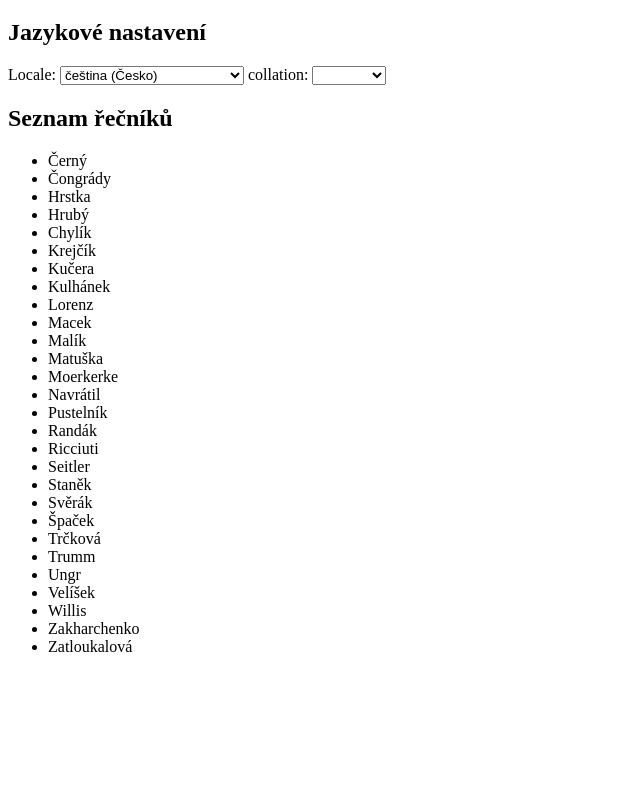
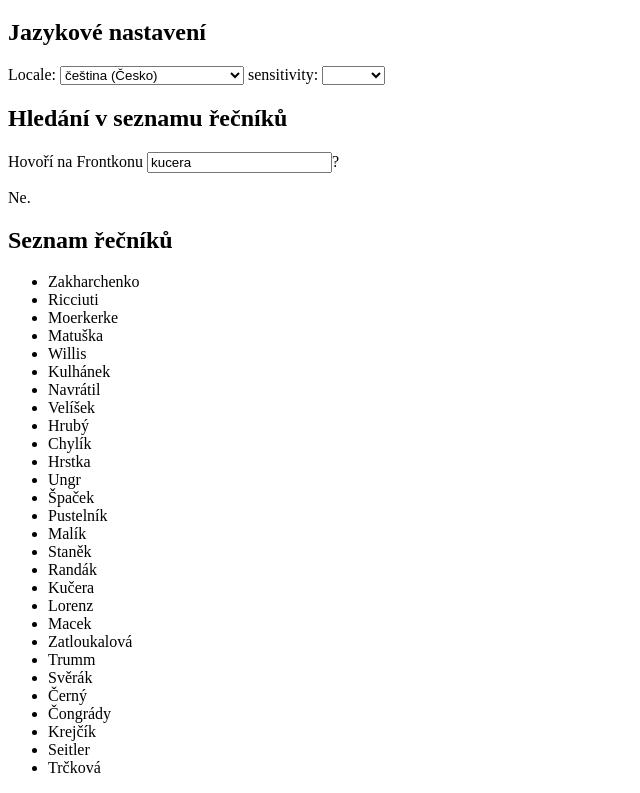
Before and after one commit to ondrakucera/frontkon-2025-vicejazycnost-intl, a website with bundled scripts: page Collator-search.html in a window 1280 px wide. Shown: the part 61-854 px from the top of the page, without its empty margins (0-640 px from the left). Before the commit the page ends 800 px from the top, so only its background shows below. Built offline with nearby package versions, Linux system fonts and the light colour scheme.

Commit message:
Add example of searching with Intl.Collator

```diff
--- /dev/null
+++ b/Collator-common.js
@@ -0,0 +1,32 @@
+const speakers = [
+	"Zakharchenko",
+	"Ricciuti",
+	"Moerkerke",
+	"Matuška",
+	"Willis",
+	"Kulhánek",
+	"Navrátil",
+	"Velíšek",
+	"Hrubý",
+	"Chylík",
+	"Hrstka",
+	"Ungr",
+	"Špaček",
+	"Pustelník",
+	"Malík",
+	"Staněk",
+	"Randák",
+	"Kučera",
+	"Lorenz",
+	"Macek",
+	"Zatloukalová",
+	"Trumm",
+	"Svěrák",
+	"Černý",
+	"Čongrády",
+	"Krejčík",
+	"Seitler",
+	"Trčková",
+];
+
+export { speakers };
--- a/Collator.html
+++ b/Collator-search.html
@@ -4,7 +4,7 @@
 		<meta charset="UTF-8" />
 		<meta name="viewport" content="width=device-width, initial-scale=1" />
 		<title>Vícejazyčnost s použitím standardního objektu Intl</title>
-		<script src="Collator.js" type="module"></script>
+		<script src="Collator-search.js" type="module"></script>
 	</head>
 	<body>
 		<h1>Intl.Collator</h1>
@@ -17,11 +17,17 @@
 					<select id="locale"></select
 				></label>
 				<label
-					>collation:
-					<select id="collation"></select
+					>sensitivity:
+					<select id="sensitivity"></select
 				></label>
 			</p>
 		</form>
+
+		<h2>Hledání v seznamu řečníků</h2>
+		<p>
+			<label>Hovoří na Frontkonu <input type="text" id="speaker" />?</label>
+		</p>
+		<p id="speaker-yes-no"></p>
 
 		<h2>Seznam řečníků</h2>
 		<ul id="speakers"></ul>
--- /dev/null
+++ b/Collator-search.js
@@ -0,0 +1,67 @@
+"use strict";
+
+import { speakers } from "./Collator-common.js";
+import { locales } from "./Locale-common.js";
+
+const sensitivities = ["base", "accent", "case", "variant"];
+
+/** @type {Intl.Collator} */
+let collator;
+let speaker = "kucera";
+
+/** @type {HTMLSelectElement} */
+let localeElement, sensitivityElement, speakerElement;
+/** @type {HTMLElement} */
+let speakersElement, speakerYesNoElement;
+
+const populateFormElements = () => {
+	const displayNames = new Intl.DisplayNames("cs", { type: "language" });
+	localeElement.innerHTML = locales
+		.map((locale, index) => `<option value="${index}">${displayNames.of(locales[index])}</option>`)
+		.join("");
+	sensitivityElement.innerHTML =
+		"<option></option>" +
+		sensitivities.map((sensitivity, index) => `<option value="${index}">${sensitivity}</option>`).join("");
+};
+
+const updateCollator = (withoutRerendering = false) => {
+	const options = { usage: "search" };
+	if (sensitivityElement.value !== "") {
+		options.sensitivity = sensitivities[Number(sensitivityElement.value)];
+	}
+
+	collator = new Intl.Collator(locales[Number(localeElement.value)], options);
+
+	if (!withoutRerendering) {
+		rerender();
+	}
+};
+
+const updateSpeaker = (withoutRerendering = false) => {
+	speaker = speakerElement.value;
+
+	if (!withoutRerendering) {
+		rerender();
+	}
+};
+
+const rerender = () => {
+	speakerYesNoElement.innerHTML = speakers.some((speakerItem) => collator.compare(speaker, speakerItem) === 0)
+		? "Ano."
+		: "Ne.";
+};
+
+localeElement = document.getElementById("locale");
+sensitivityElement = document.getElementById("sensitivity");
+[localeElement, sensitivityElement].forEach((element) => element.addEventListener("change", () => updateCollator()));
+speakerElement = document.getElementById("speaker");
+speakerElement.value = speaker;
+speakerElement.addEventListener("input", () => updateSpeaker());
+speakerYesNoElement = document.getElementById("speaker-yes-no");
+speakersElement = document.getElementById("speakers");
+speakersElement.innerHTML = speakers.map((speaker) => `<li>${speaker}</li>`).join("");
+
+populateFormElements();
+updateCollator(true);
+updateSpeaker(true);
+rerender();
--- a/Collator.js
+++ b/Collator-sort.js
@@ -1,38 +1,9 @@
 "use strict";
 
+import { speakers } from "./Collator-common.js";
 import { locales } from "./Locale-common.js";
 
 const collations = Intl.supportedValuesOf("collation");
-const speakers = [
-	"Zakharchenko",
-	"Ricciuti",
-	"Moerkerke",
-	"Matuška",
-	"Willis",
-	"Kulhánek",
-	"Navrátil",
-	"Velíšek",
-	"Hrubý",
-	"Chylík",
-	"Hrstka",
-	"Ungr",
-	"Špaček",
-	"Pustelník",
-	"Malík",
-	"Staněk",
-	"Randák",
-	"Kučera",
-	"Lorenz",
-	"Macek",
-	"Zatloukalová",
-	"Trumm",
-	"Svěrák",
-	"Černý",
-	"Čongrády",
-	"Krejčík",
-	"Seitler",
-	"Trčková",
-];
 
 /** @type {Intl.Collator} */
 let collator;
@@ -52,7 +23,7 @@ const populateFormElements = () => {
 		collations.map((collation, index) => `<option value="${index}">${collation}</option>`).join("");
 };
 
-const updateSpeakers = () => {
+const updateCollator = () => {
 	const options = {};
 	if (collationElement.value !== "") {
 		options.collation = collations[Number(collationElement.value)];
@@ -60,6 +31,10 @@ const updateSpeakers = () => {
 
 	collator = new Intl.Collator(locales[Number(localeElement.value)], options);
 
+	rerender();
+};
+
+const rerender = () => {
 	speakersElement.innerHTML = speakers
 		.sort(collator.compare)
 		.map((speaker) => `<li>${speaker}</li>`)
@@ -68,8 +43,8 @@ const updateSpeakers = () => {
 
 localeElement = document.getElementById("locale");
 collationElement = document.getElementById("collation");
-[localeElement, collationElement].forEach((element) => element.addEventListener("change", updateSpeakers));
+[localeElement, collationElement].forEach((element) => element.addEventListener("change", updateCollator));
 speakersElement = document.getElementById("speakers");
 
 populateFormElements();
-updateSpeakers();
+updateCollator();
```
Also changed, not shown: Collator-sort.html (added, +29 -0 lines), index.html (+2 -1 lines).
